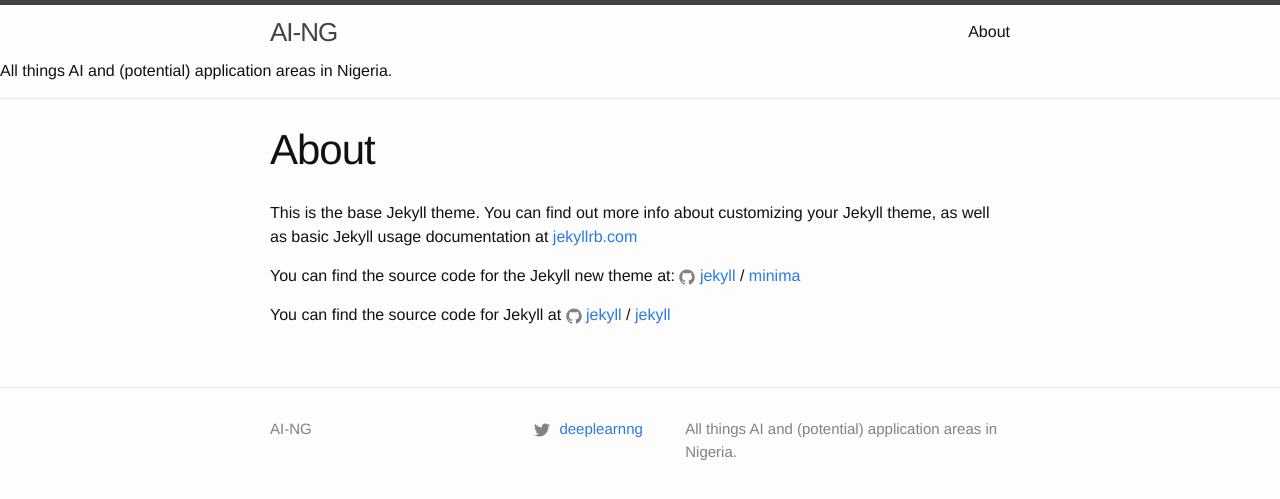
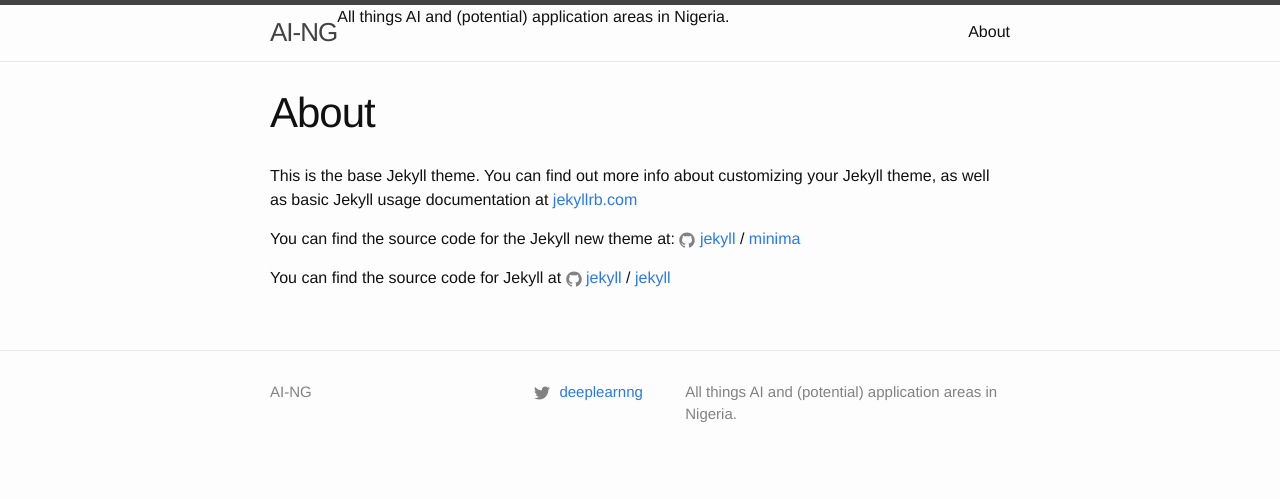
Before and after one commit to ai-ng/ai-ng.github.io, a Jekyll site: the page built from about.md, in a window 1280 px wide. Shown: the top 499 px of the page. Built offline with Jekyll 4.4.1, drawn with Linux system fonts in a browser that asks for light colours.

Commit message:
Update header.html

```diff
--- a/_includes/header.html
+++ b/_includes/header.html
@@ -29,6 +29,6 @@
         </div>
       </nav>
     {% endif %}
+    <p>{{site.description | escape }}</p>
   </div>
-  <p>{{site.description | escape }}</p>
 </header>
```
